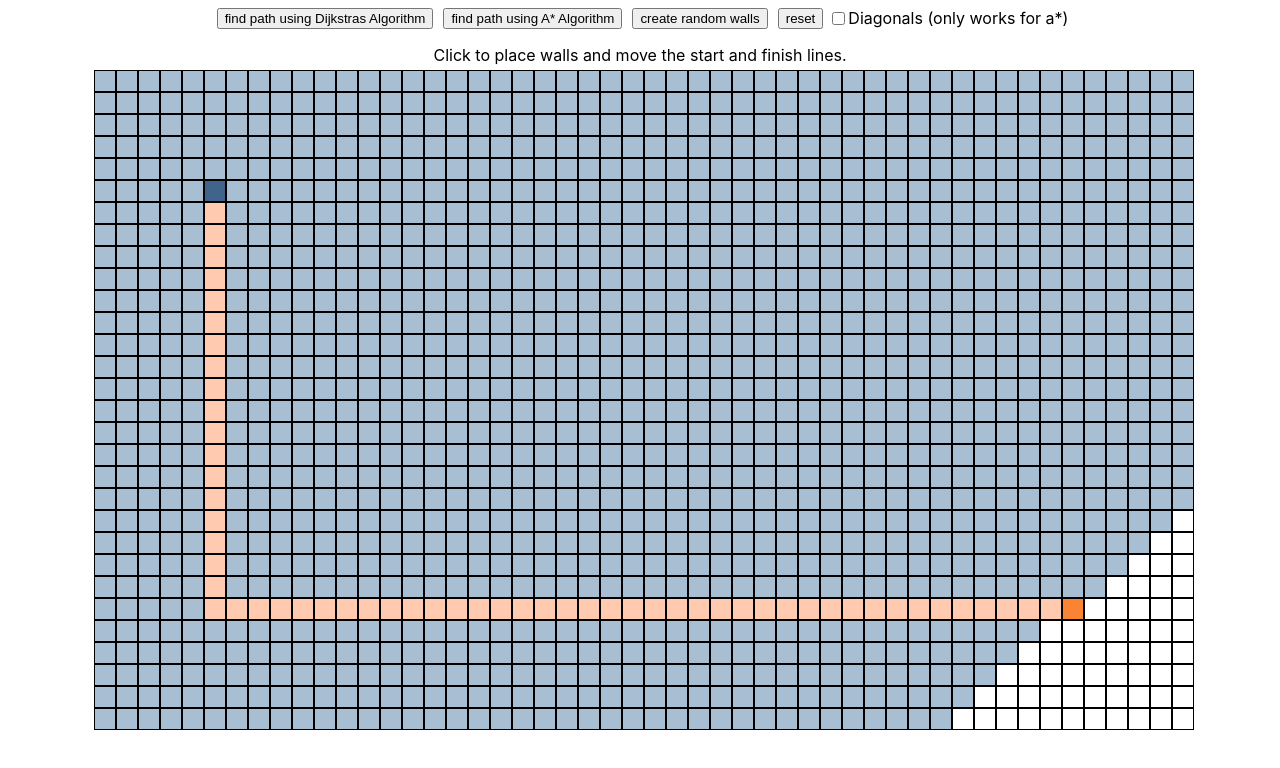
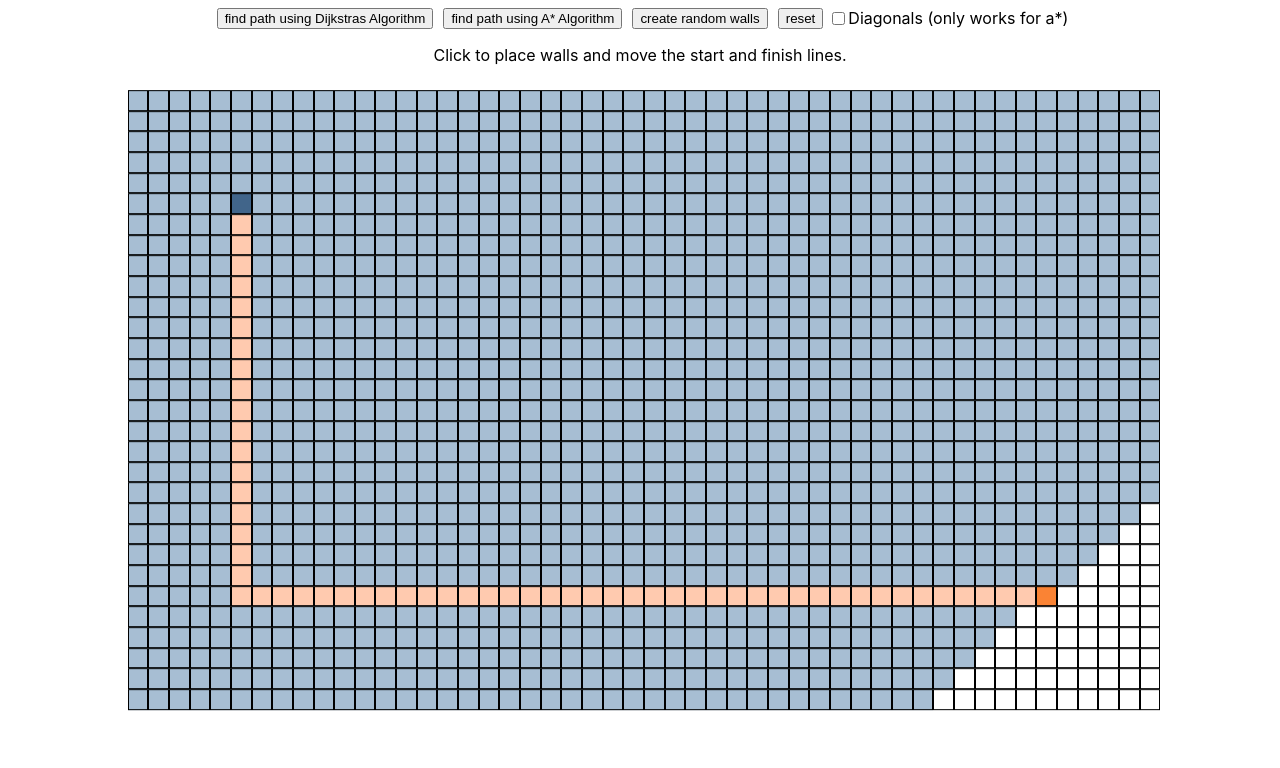
Before and after one commit to alexthehaszard/pathfindingAlgorithm, a plain HTML site: page index.html in a window 1280 px wide. Both pictures are taken after a click on the button "find path using Dijkstras Algorithm". Drawn offline with Linux system fonts and the light colour scheme.

Commit message:
📺 - update box sizing for smaller screen s

```diff
--- a/index.html
+++ b/index.html
@@ -5,6 +5,7 @@
     <script src="dijkstras.js"></script>
     <script src="astar.js"></script>
     <link rel="stylesheet" href="index.css" />
+    <style id="styles"></style>
   </head>
 
   <body id="body">
--- a/index.js
+++ b/index.js
@@ -1,6 +1,12 @@
 const COLS = 50;
 const ROWS = 30;
-const WIDTH = 20;
+
+// setup the sizing of the boxes
+let width = (window.innerWidth * 0.8) / COLS;
+
+if (width * ROWS > window.innerHeight * 0.7) {
+  width = (window.innerHeight * 0.7) / ROWS;
+}
 
 let startItem = [5, 5];
 let endItem = [24, 44];
@@ -39,7 +45,7 @@ function setup() {
       grid[i][j].classList = "gridItem";
       grid[i][
         j
-      ].style = `background-color: white; height: ${WIDTH}px; width: ${WIDTH}px`;
+      ].style = `background-color: white; height: ${width}px; width: ${width}px`;
       grid[i][j].setAttribute(
         "onclick",
         `if (visited[${i}][${j}] === true && drawing === false) removing = true; else if (drawing === true) drawing = false; else drawing = true; moveNode(${i}, ${j})`
@@ -48,7 +54,7 @@ function setup() {
       if (i === startItem[0] && j === startItem[1]) {
         grid[i][
           j
-        ].style = `background-color: #41658A; height: ${WIDTH}px; width: ${WIDTH}px`;
+        ].style = `background-color: #41658A; height: ${width}px; width: ${width}px`;
         distance[i][j] = 0;
         grid[i][j].setAttribute(
           "onclick",
@@ -58,7 +64,7 @@ function setup() {
       } else if (i === endItem[0] && j === endItem[1]) {
         grid[i][
           j
-        ].style = `background-color: #FA8334; height: ${WIDTH}px; width: ${WIDTH}px`;
+        ].style = `background-color: #FA8334; height: ${width}px; width: ${width}px`;
         grid[i][j].setAttribute(
           "onclick",
           `if(movingEnd === true) movingEnd = false; else movingEnd = true`
@@ -76,7 +82,7 @@ function setup() {
 function changeColour(i, j, color, animation) {
   grid[i][
     j
-  ].style = `animation: ${animation} 500ms ease; background-color: ${color}; height: ${WIDTH}px; width: ${WIDTH}px`;
+  ].style = `animation: ${animation} 500ms ease; background-color: ${color}; height: ${width}px; width: ${width}px`;
 }
 
 function followPath(x, y) {
```
